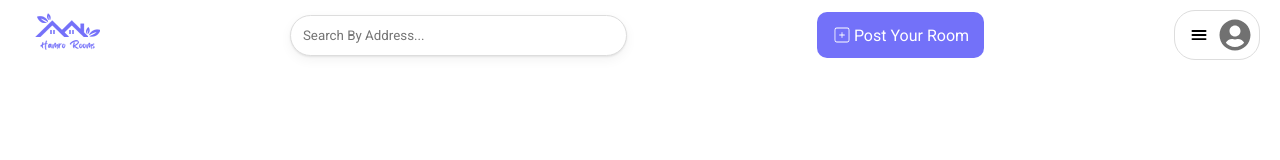
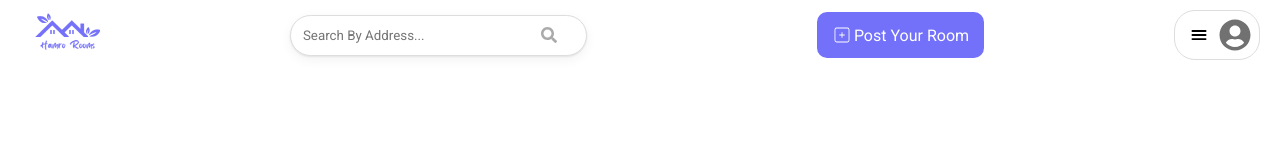
Before and after one commit to Suniel1921/hamroroomsFrontend, a React (Vite) app: page /account/postYourRoom in a window 1280 px wide. Shown: the top 160 px of the page. Built offline with nearby package versions, Linux system fonts and the light colour scheme.

Commit message:
searchicon add

```diff
--- a/src/components/search/Search.jsx
+++ b/src/components/search/Search.jsx
@@ -3,6 +3,7 @@ import '../search/search.css';
 import Skeleton from 'react-loading-skeleton';
 import 'react-loading-skeleton/dist/skeleton.css';
 import { useSearchGlobally } from '../../context/SearchContext';
+import { FaSearch } from 'react-icons/fa'; // Importing search icon from react-icons library
 
 const Search = () => {
   const { searchQuery, setSearchQuery } = useSearchGlobally();
@@ -25,11 +26,12 @@ const Search = () => {
           <input
             onChange={(e) => setSearchQuery(e.target.value)}
             value={searchQuery}
-            type='search'
+            type='text'
             name='search'
             id='search'
             placeholder='Search By Address...'
           />
+          <FaSearch className='searchIcon' />
         </div>
       )}
     </>
--- a/src/components/search/search.css
+++ b/src/components/search/search.css
@@ -1,5 +1,12 @@
+.searchBar {
+    position: relative;
+    display: inline-block;
+    max-width: 337px; /* Adjust as needed */
+    width: 100%;
+  }
+
   .searchBar input {
-    width: 337px;
+    width: calc(100% - 40px); /* Adjust width to accommodate icon */
     padding: 12px;
     border-radius: 21px;
     border: 1px solid var(--borderColor);
@@ -7,47 +14,65 @@
     outline: none;
   }
 
+  .searchIcon {
+    position: absolute;
+    top: 50%;
+    right: 70px;
+    transform: translateY(-50%);
+    color: #aaa;
+    cursor: pointer;
+  }
+
   .searchSkeleton {
     height: 35px;
     width: 330px;
   }
 
-
-@media screen and (max-width:500px) {
+  @media screen and (max-width: 500px) {
+    .searchBar {
+      max-width: 260px;
+    }
     .searchBar input {
-        width: 260px;
+      width: calc(100% - 30px);
+    }
   }
 
+  @media screen and (max-width: 470px) {
+    .searchBar {
+      max-width: 180px;
     }
-
-
-
-
-@media screen and (max-width:470px) {
-    .searchBar input{
-        width: 180px;
+    .searchBar input {
+      width: calc(100% - 25px);
       box-shadow: none;
     }
     .searchSkeleton {
-        height: 35px;
       width: 30px;
     }
-
-}
-
-
-@media screen and (max-width: 350px) {
-    .searchBar input{
-        width: 150px;
-    }
-}
-@media screen and (max-width: 315px) {
-    .searchBar input{
-        width: 120px;
-    }
-}
-@media screen and (max-width: 315px) {
-    .searchBar input{
+    .searchIcon{
         display: none;
     }
   }
+
+  @media screen and (max-width: 350px) {
+    .searchBar {
+      max-width: 150px;
+    }
+    .searchBar input {
+      width: calc(100% - 20px);
+    }
+  }
+
+  @media screen and (max-width: 315px) {
+    .searchBar {
+      max-width: 120px;
+    }
+    .searchBar input {
+      width: calc(100% - 15px);
+    }
+  }
+
+  @media screen and (max-width: 280px) {
+    .searchBar {
+      display: none; /* Hide the entire searchBar at very small screen sizes */
+    }
+  }
```
Lines whose indentation alone changed are shown as unchanged.
